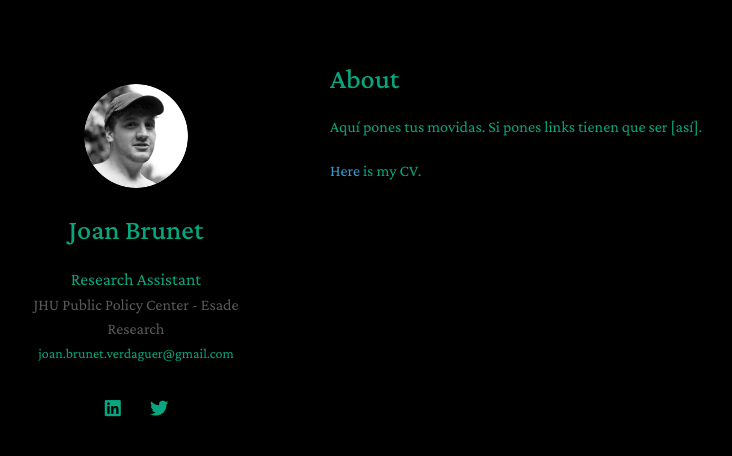
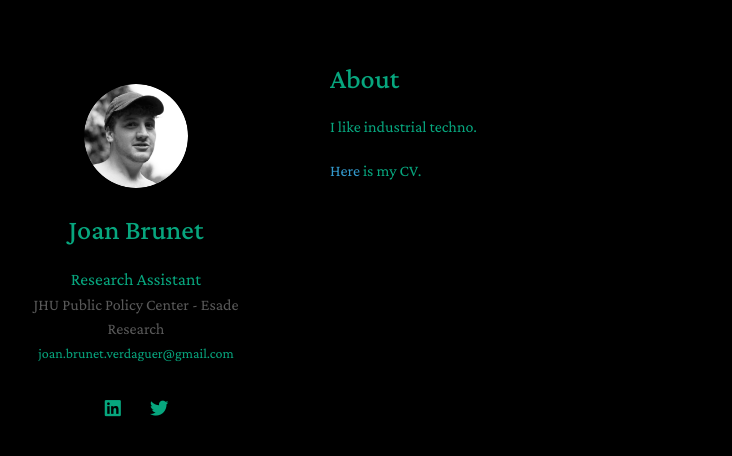
Before and after one commit to joanbrunet/joanbrunet.github.io, a Jekyll site: the page built from index.md, in a window 1280 px wide. Shown: the top 456 px of the page, without its empty margins (140-872 px from the left). Built offline with Jekyll 4.4.1, drawn with Linux system fonts in a browser that asks for light colours; nearby versions of some CDN libraries; a style sheet for code colours, icons or effects is not loaded; our own code applies the rules of GitHub Pages for plain Markdown files.

Commit message:
Update index.md

```diff
--- a/index.md
+++ b/index.md
@@ -4,6 +4,6 @@ layout: homepage
 
 # About
 
-Aquí pones tus movidas. Si pones links tienen que ser [así].
+I like industrial techno.
 
 [Here](assets/files/curriculum_vitae.pdf) is my CV.
```
